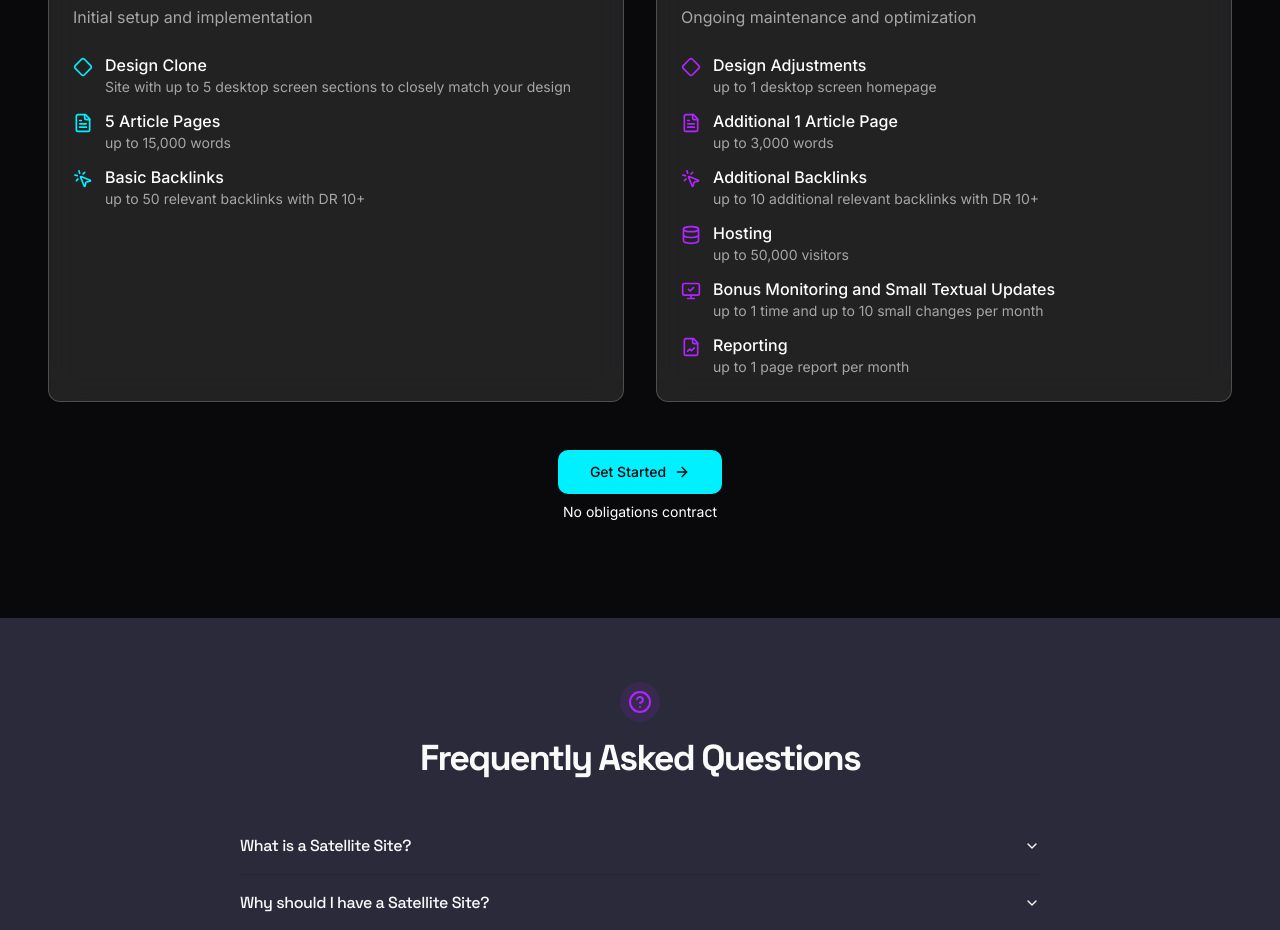
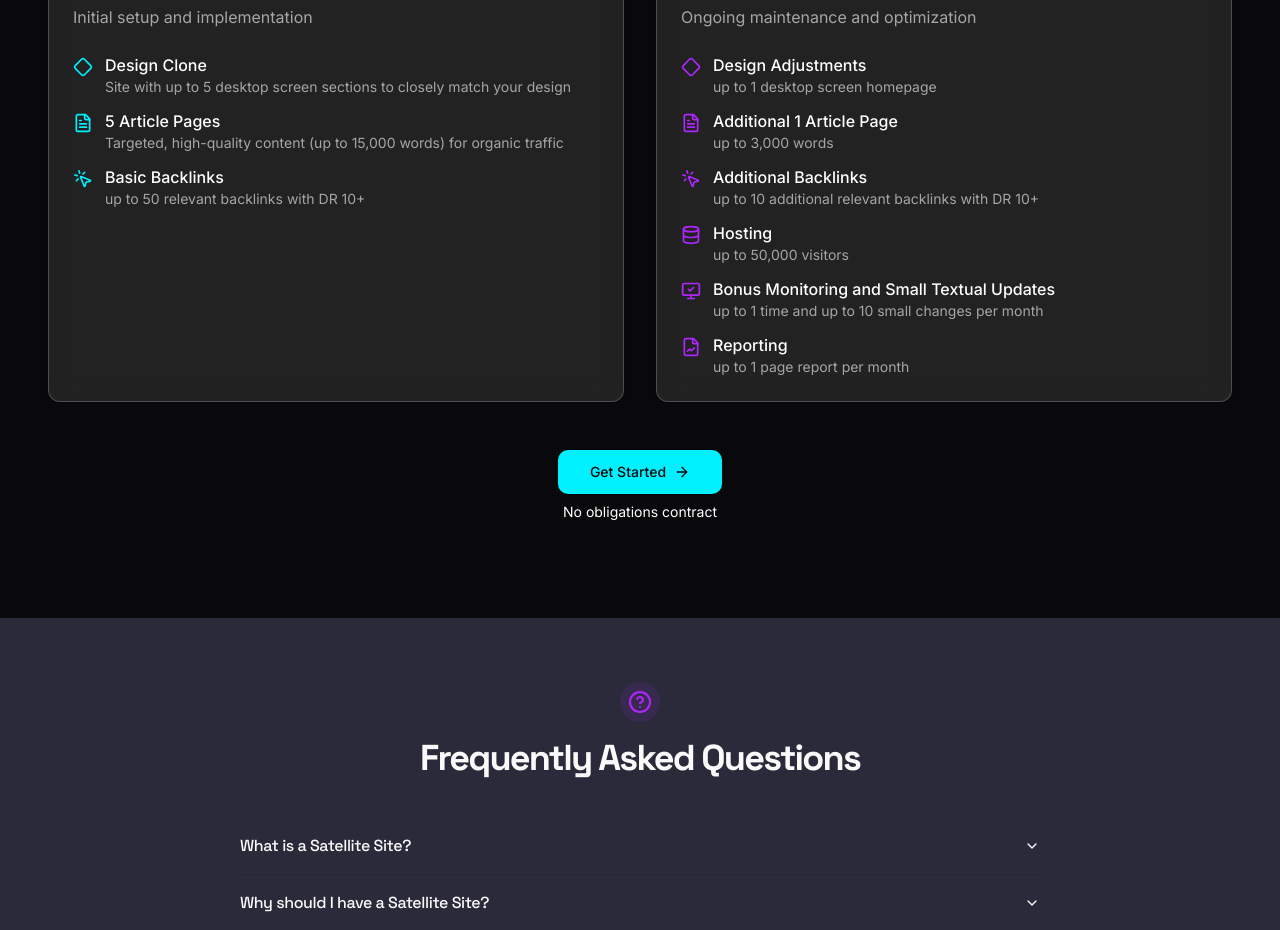
Before and after one commit to iGamingAudit/igaming-audit, a React (Vite) app: page / in a window 1280 px wide. Shown: the part 2620-3550 px from the top of the page. Built offline with nearby package versions, Linux system fonts and the light colour scheme.

Commit message:
Update content description for SEO
Changed the wording from "up to 15,000 words" to "Targeted, high-quality content (up to 15,000 words) for organic traffic" to enhance clarity and focus on SEO benefits.
[skip gpt_engineer]

```diff
--- a/src/components/PricingSection.tsx
+++ b/src/components/PricingSection.tsx
@@ -42,7 +42,7 @@ export const PricingSection = () => {
                   <FileText className="w-5 h-5 text-primary mt-1 flex-shrink-0" />
                   <div>
                     <p className="font-medium text-white">5 Article Pages</p>
-                    <p className="text-sm text-white/60">up to 15,000 words</p>
+                    <p className="text-sm text-white/60">Targeted, high-quality content (up to 15,000 words) for organic traffic</p>
                   </div>
                 </div>
                 <div className="flex items-start gap-3">
```
